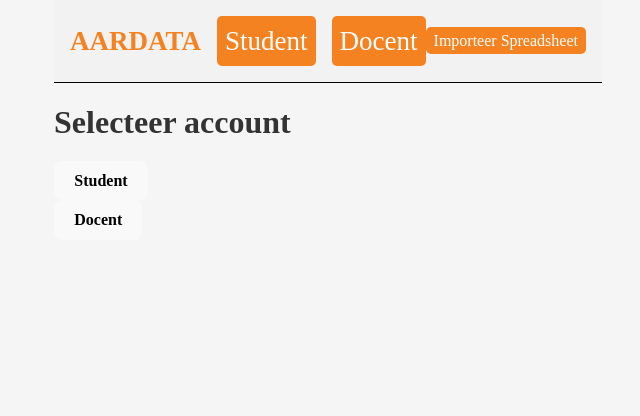
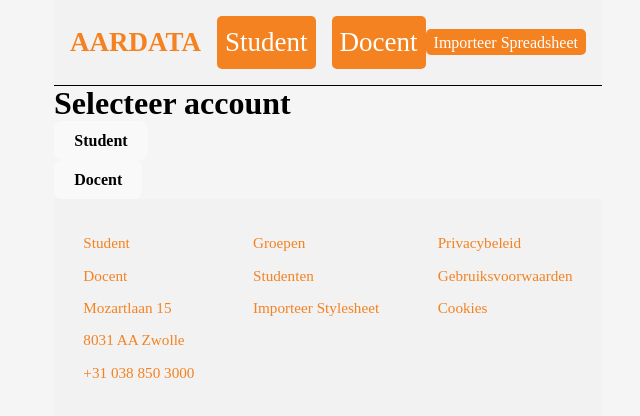
Before and after one commit to OliverDeltion/Herexamen, a React (Vite) app in the folder frontend/: page / in a window 1280 px wide. Shown: the top 416 px of the page, without its empty margins (312-952 px from the left). Built offline with nearby package versions, Linux system fonts and the light colour scheme.

Commit message:
Footer added & Global CSS added

```diff
--- a/frontend/src/pages/DashboardPage.jsx
+++ b/frontend/src/pages/DashboardPage.jsx
@@ -1,7 +1,11 @@
 import React, { useState } from "react";
 import NavigationBar from "../components/common/NavigationBar";
+import Footer from "../components/common/Footer";
 import StudentDashboard from "../components/dashboard/StudentDashboard";
 import TeacherDashboard from "../components/dashboard/TeacherDashboard";
+
+//Styles
+import "../styles/global.css";
 
 import "../App.css";
 
@@ -19,7 +23,6 @@ const DashboardPage = () => {
 	return (
 		<div>
 			{<NavigationBar />}
-
 			<div className="text-center">
 				{selectedRole === "null" && (
 					<div className="accounts">
@@ -52,6 +55,7 @@ const DashboardPage = () => {
 					</div>
 				)}
 			</div>
+			<Footer />
 		</div>
 	);
 };
```
